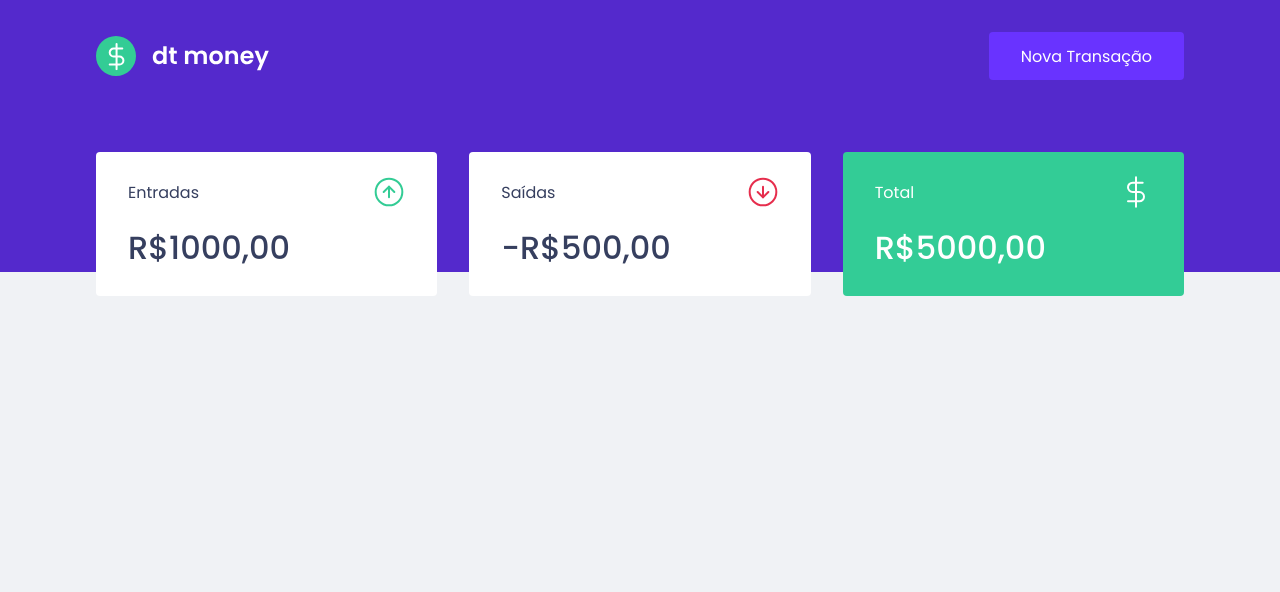
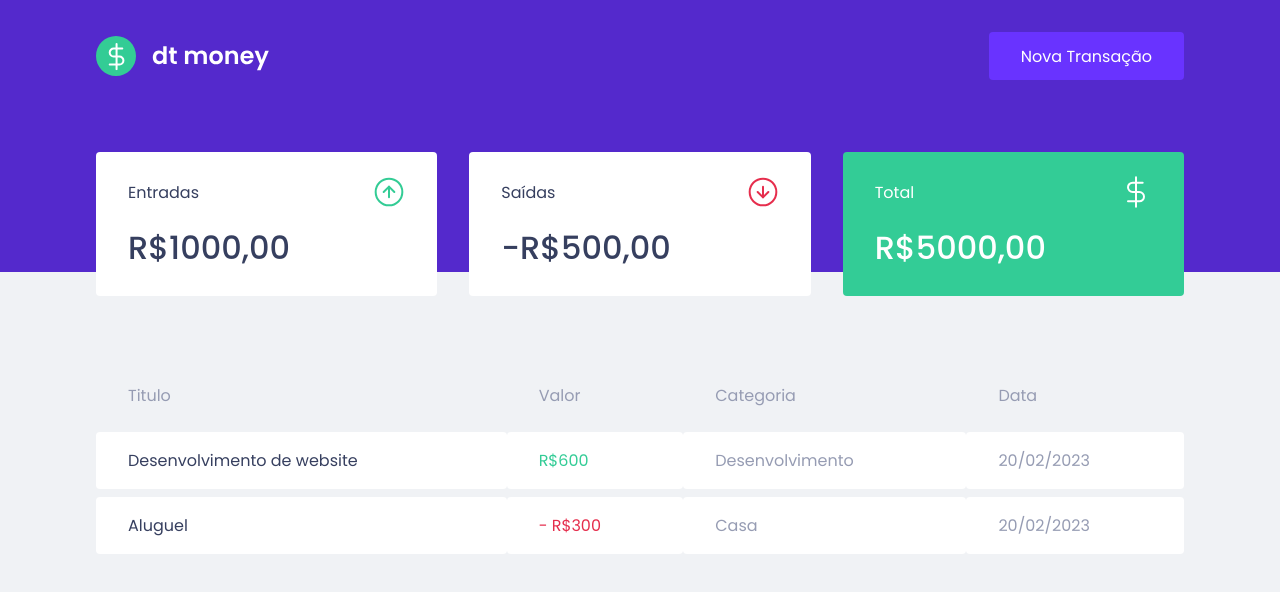
Before and after one commit to suknaic/rocketseat-ignite-react-dtmoney, a React (Create React App) app: page / in a window 1280 px wide. Shown: the top 592 px of the page. Built offline with nearby package versions, Linux system fonts and the light colour scheme.

Commit message:
transaction table

```diff
--- a/src/components/Dashboard/index.tsx
+++ b/src/components/Dashboard/index.tsx
@@ -1,4 +1,5 @@
 import { Summary } from '../Summary';
+import { TransactionTable } from '../TransactionsTable';
 import {Container } from './styles';
 
 export function Dashboard()
@@ -8,6 +9,7 @@
 
     <Container>
       <Summary/>
+      <TransactionTable />
     </Container>
 
   )
--- /dev/null
+++ b/src/components/TransactionsTable/index.tsx
@@ -0,0 +1,35 @@
+import { Container} from './styles';
+export function TransactionTable()
+{
+  return (
+    <Container>
+      <table>
+        <thead>
+          <tr>
+            <th>Titulo</th>
+            <th>Valor</th>
+            <th>Categoria</th>
+            <th>Data</th>
+          </tr>
+        </thead>
+
+        <tbody>
+          <tr>
+            <td>Desenvolvimento de website</td>
+            <td className='deposit'>R$600</td>
+            <td>Desenvolvimento</td>
+            <td>20/02/2023</td>
+          </tr>
+          <tr>
+            <td>Aluguel</td>
+            <td className='withdraw'>- R$300</td>
+            <td>Casa</td>
+            <td>20/02/2023</td>
+          </tr>
+
+
+        </tbody>
+      </table>
+    </Container>
+  )
+}
--- /dev/null
+++ b/src/components/TransactionsTable/styles.ts
@@ -0,0 +1,42 @@
+import styled from "styled-components";
+
+
+export const Container = styled.div`
+
+  margin-top: 4rem;
+
+  table {
+    width: 100%;
+    border-spacing: 0 0.5rem;
+
+    th {
+      color: var(--text-body);
+      font-weight: 400;
+      padding: 1rem 2rem;
+      text-align: left;
+      line-height: 1.5rem;
+    }
+
+    td {
+      padding: 1rem 2rem;
+      border: 0;
+      border-radius: 0.25rem;
+      background-color: var(--shape);
+      color: var(--text-body);
+
+     &:first-child {
+      color: var(--text-title);
+     }
+
+     &.deposit {
+      color: var(--green);
+     }
+
+     &.withdraw {
+      color: var(--red);
+     }
+    }
+
+  }
+
+`;
--- a/src/styles/global.ts
+++ b/src/styles/global.ts
@@ -13,7 +13,7 @@
     --blue-light: #6933FF;
 
     --text-title: #363F5F;
-    --text-body: ##969CB3;
+    --text-body: #969CB3;
 
   }
 
```
